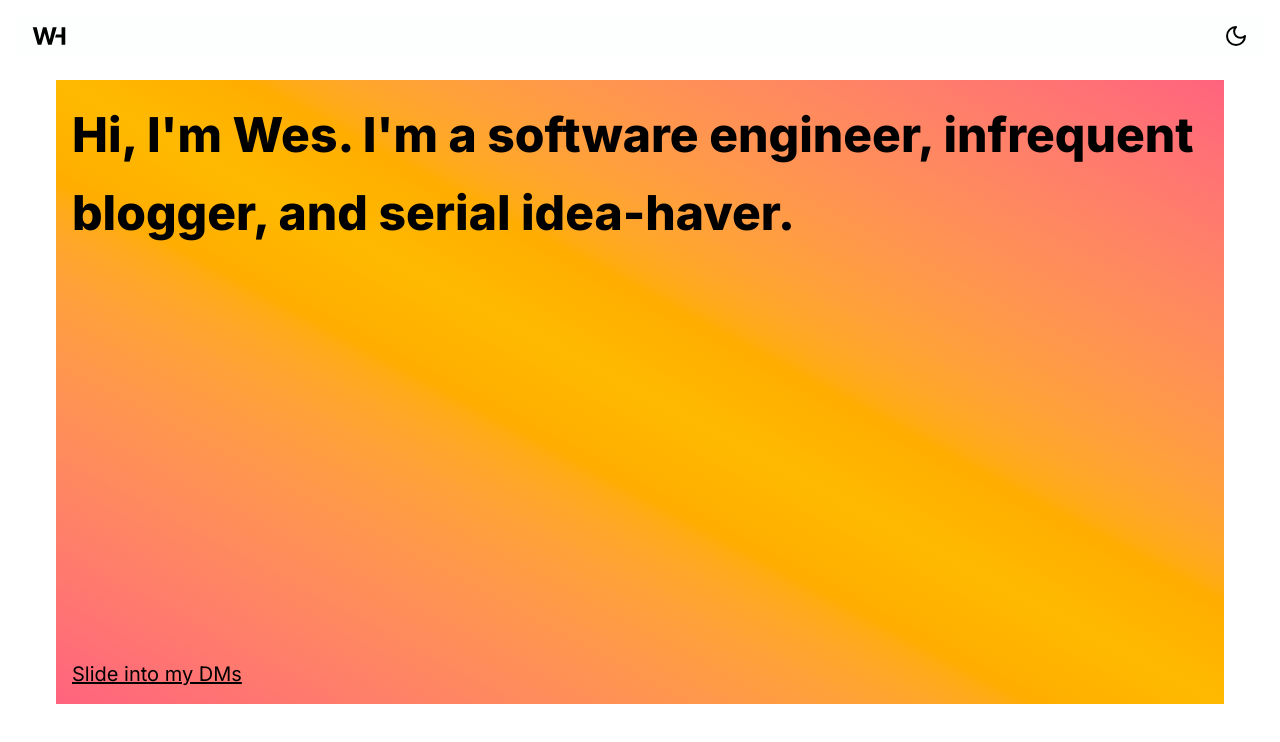
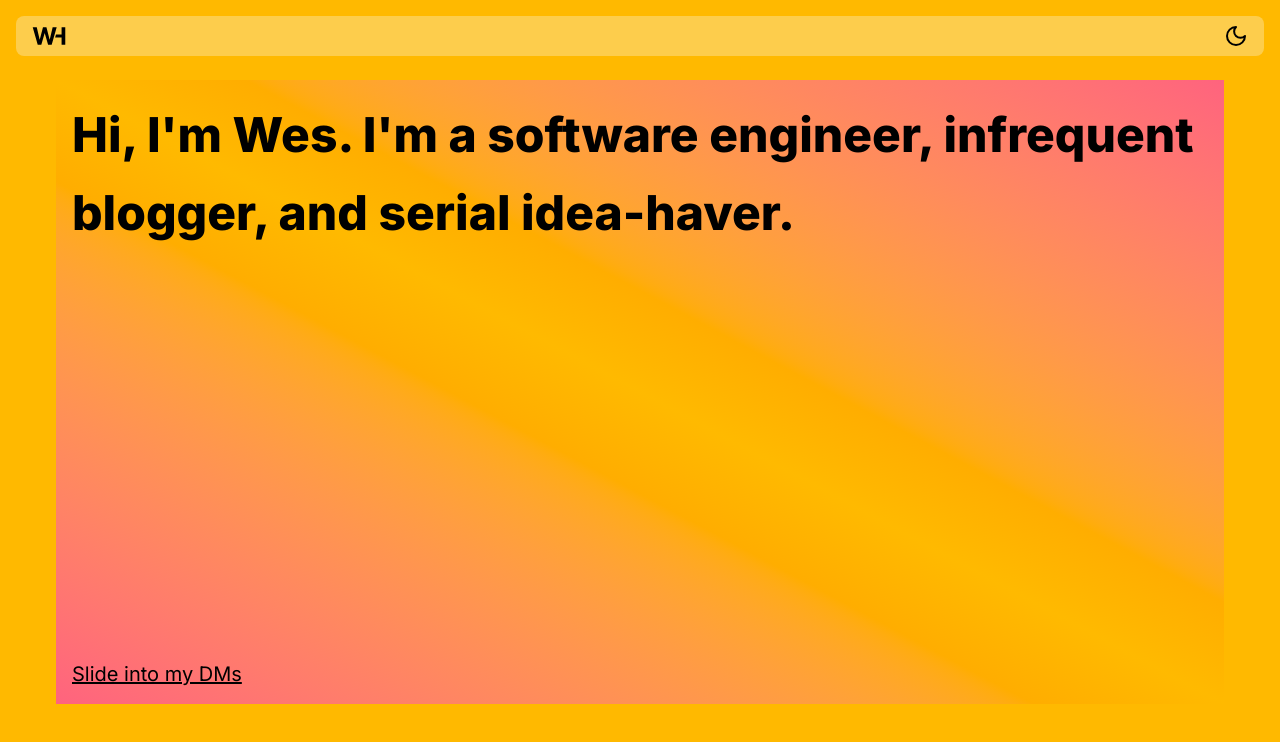
Before and after one commit to wesharper/westonharper.com, a SvelteKit app: page / in a window 1280 px wide. Shown: the top 742 px of the page. Built offline with nearby package versions, Linux system fonts and the light colour scheme.

Commit message:
update color

```diff
--- a/src/routes/+page.svelte
+++ b/src/routes/+page.svelte
@@ -21,7 +21,7 @@
 
 <style>
   :global(body) {
-    background-color: var(--color-amber-300);
+    background-color: var(--color-amber-400);
   }
   :global(.dark > body) {
     background-color: var(--color-violet-600);
```
